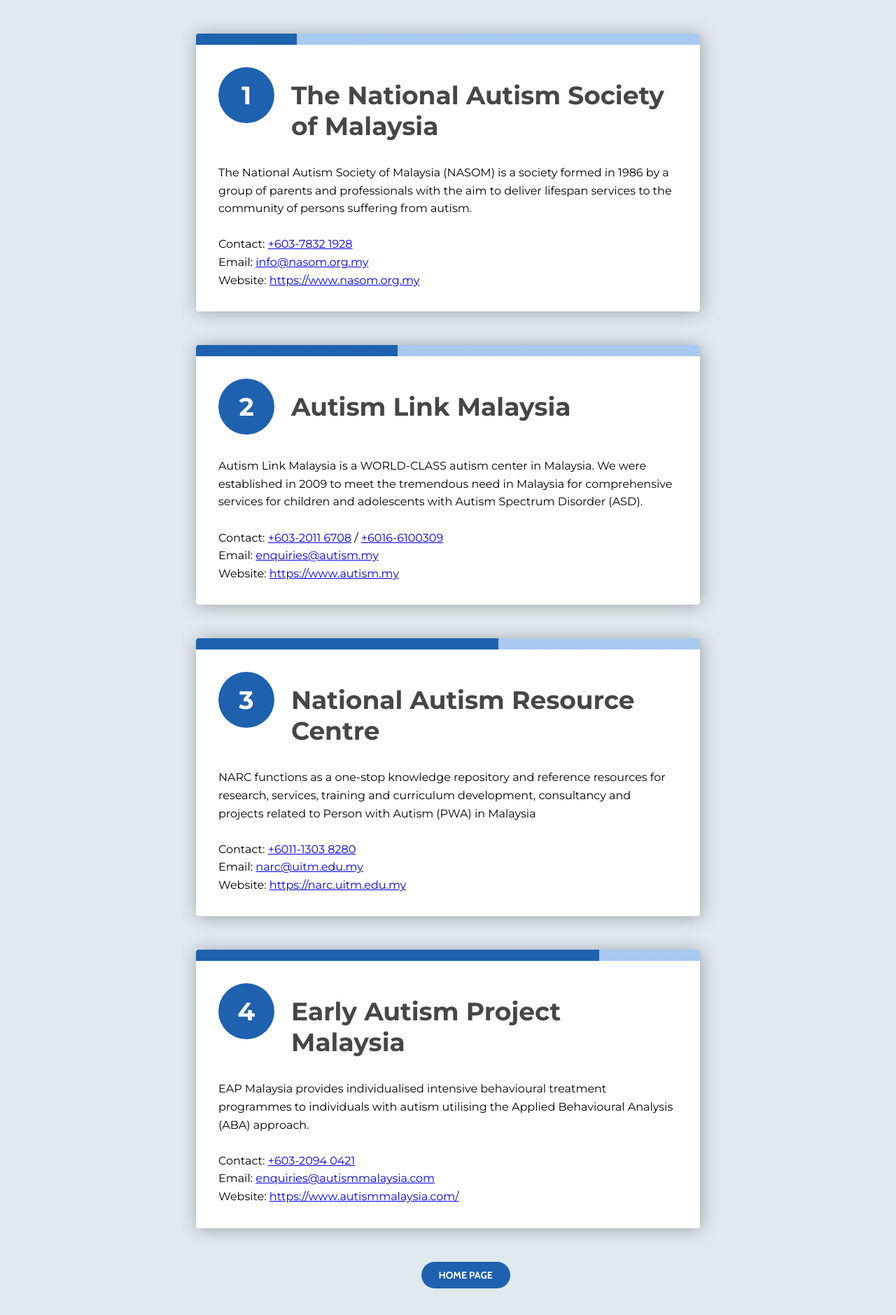
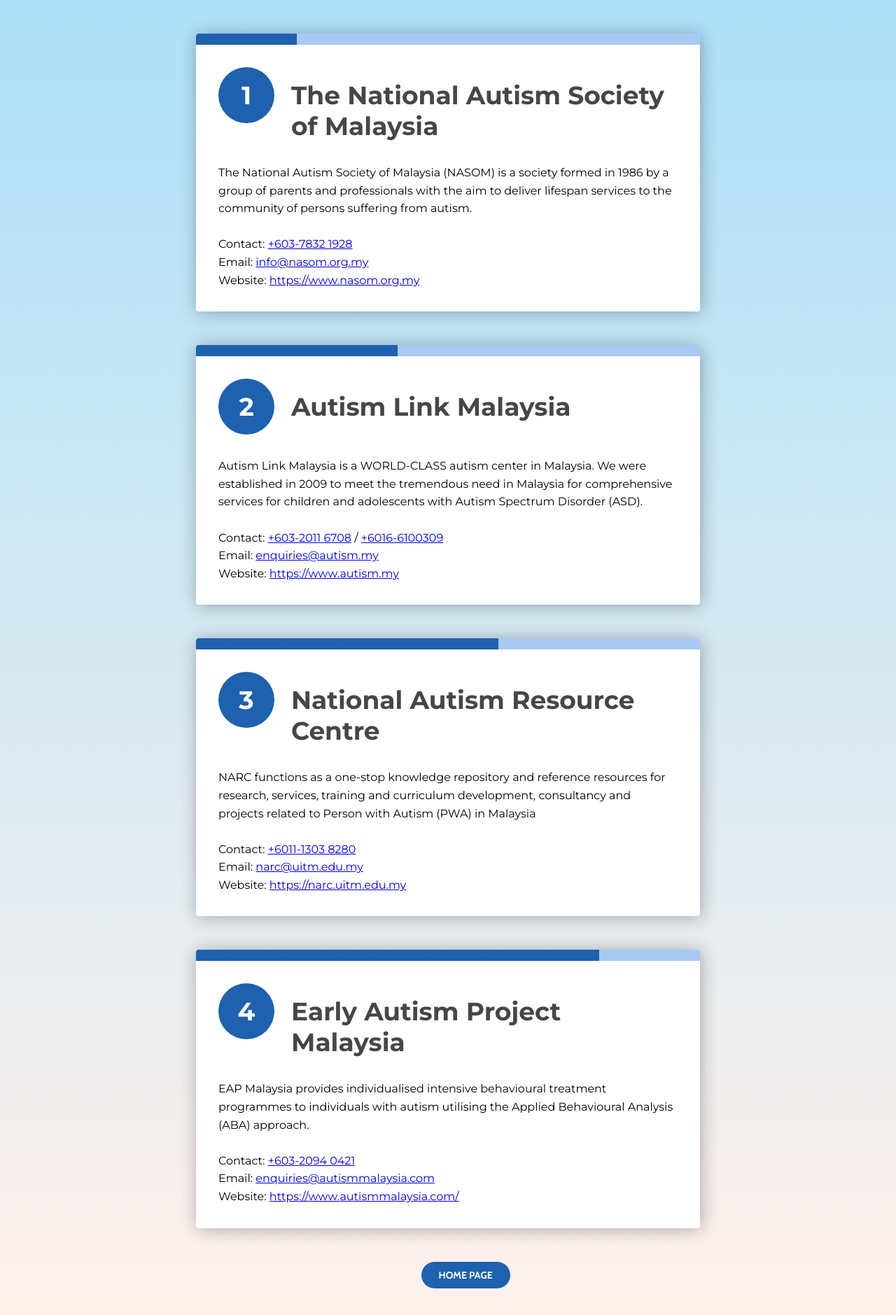
Before and after one commit to Farisfz/ASDiagnose, a Flask app: page /contact in a window 1280 px wide. Shown: the whole page at 70% size. Run offline with Flask 2, Linux system fonts and the light colour scheme; the visitor is signed in with stand-in values (Sample User, id 1); parts of the project's set-up code (start-up, migrations or seed data) failed here and were passed over.

Commit message:
consult bg

```diff
--- a/static/css/contact.css
+++ b/static/css/contact.css
@@ -12,6 +12,9 @@
 	margin: 0;
 	background-color: #E0E9EE;
 	animation: slidefade 1s;
+	/* background-image: url("https://cutewallpaper.org/27x/o8vfxi0nx/1560121985.jpg");
+	background-size: 100% */
+	background-image: linear-gradient(to top, #fff1eb 0%, #ace0f9 100%);
 
 }
 
```
